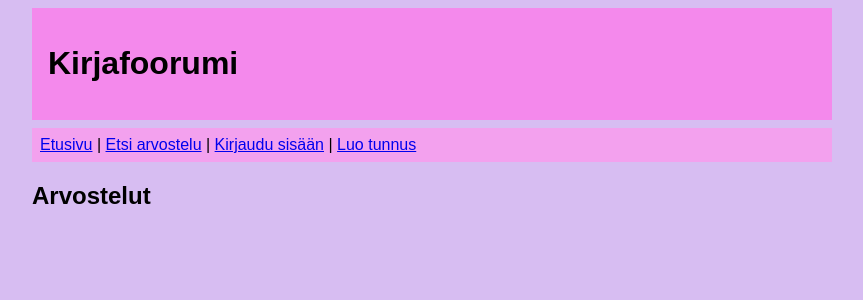
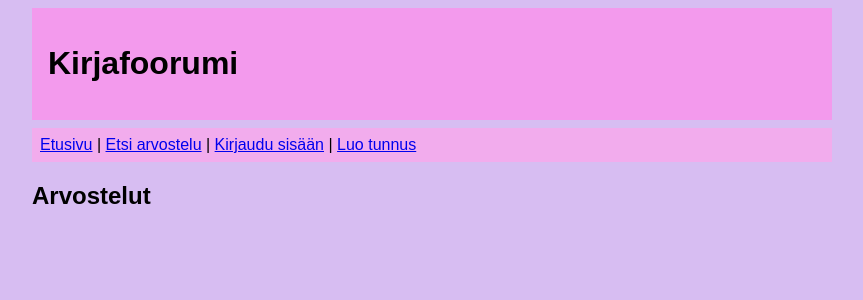
Before and after one commit to matuuli/kirjafoorumi, a Flask app: page / in a window 1280 px wide. Shown: the top 300 px of the page, without its empty margins (208-1071 px from the left). Run offline with Flask 3, Linux system fonts and the light colour scheme; data that the repository does not hold is empty.

Commit message:
Change header colours

```diff
--- a/static/main.css
+++ b/static/main.css
@@ -25,14 +25,14 @@ body {
   }
 
 .header {
-    background-color: rgb(244, 137, 236);
+    background-color: rgb(243, 154, 237);
     color: black;
     padding: 1em;
     margin: 0.5em 0;
   }
 
 .nav {
-    background-color: rgb(243, 161, 238);
+    background-color: rgb(242, 172, 237);
     padding: 0.5em;
     margin: 0.5em 0;
   }
```
